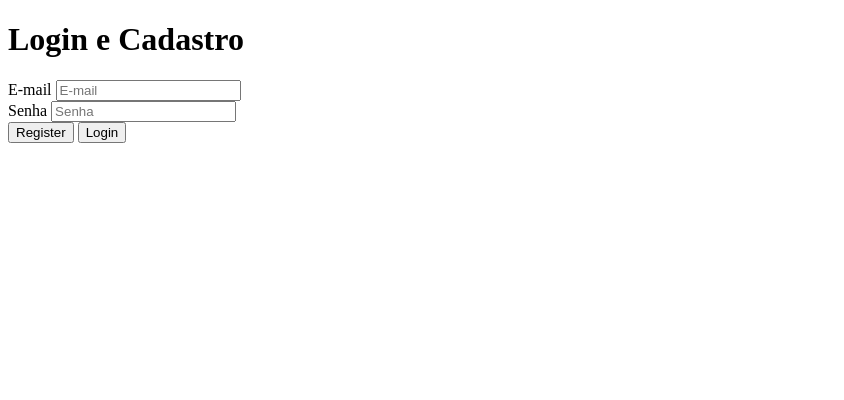
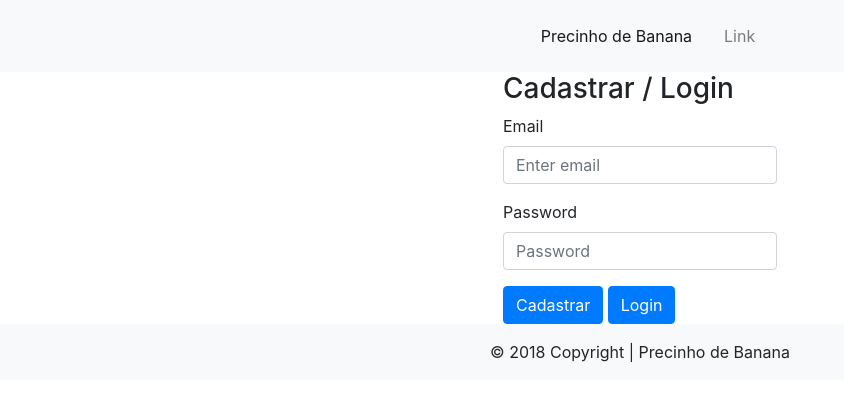
Before and after one commit to solangealmn/peixinho-urbano, a plain HTML site: page login.html in a window 1280 px wide. Shown: the whole page, without its empty margins (0-844 px from the left). Drawn offline with nearby package versions, Linux system fonts and the light colour scheme.

```diff
--- a/index.js
+++ b/index.js
@@ -10,7 +10,6 @@ const dataTickets = () => {
     snapshot.forEach(function(childSnapshot) {
       var childKey = childSnapshot.key;
       var childData = childSnapshot.val();
-      console.log(childSnapshot.val())
       $(".tickets-list").prepend(`
         <li>
           <div data-task-id=${childKey} />
--- a/login.html
+++ b/login.html
@@ -1,36 +1,79 @@
 <!DOCTYPE html>
-<html lang="en">
-
+<html lang="pt-br">
   <head>
- <meta charset="UTF-8">
- <meta name="viewport" content="width=device-width, initial-scale=1.0">
- <meta http-equiv="X-UA-Compatible" content="ie=edge">
- <title>Precinho de banana</title>
-</head>
-
-<body>
- <form class="d-flex flex-column">
-   <h1 class="form-title mb-2">Login e Cadastro</h1>
-   <div class="mb-2">
-     <label class="form-label">E-mail</label>
-     <input class="email form-input" type="e-mail" placeholder="E-mail" />
-   </div>
-   <div class="mb-2">
-     <label class="form-label">Senha</label>
-     <input class="password form-input" type="password" placeholder="Senha" />
-   </div>
-   <button class="signup-btn form-btn d-flex flex-column align-items-center mt-3 py-2 px-3">Register</button>
-   <button class="signin-btn form-btn d-flex flex-column align-items-center mt-3 py-2 px-3">Login</button>
- </form>
- <!-- LOAD JQUERY AND JS -->
- <script src="https://code.jquery.com/jquery-3.3.1.min.js" integrity="sha256-FgpCb/KJQlLNfOu91ta32o/NMZxltwRo8QtmkMRdAu8=" crossorigin="anonymous"></script>
-
-<!-- LOAD FIREBASE -->
+    <meta charset="utf-8">
+    <meta name="viewport" content="width=device-width, initial-scale=1, shrink-to-fit=no">
+    <link rel="stylesheet" href="https://stackpath.bootstrapcdn.com/bootstrap/4.1.3/css/bootstrap.min.css">
+    <link rel="stylesheet" type="text/css" href="dist/style.css">
     <script src="https://www.gstatic.com/firebasejs/5.4.1/firebase-app.js"></script>
     <script src="https://www.gstatic.com/firebasejs/5.4.1/firebase-auth.js"></script>
     <script src="https://www.gstatic.com/firebasejs/5.4.1/firebase-database.js"></script>
+    <script src="https://www.gstatic.com/firebasejs/5.5.2/firebase.js"></script>
+    <script>
+     // Initialize Firebase
+     var config = {
+       apiKey: "AIzaSyB961BZZ4JIAmIBh-j6tZ7Bx9sfEiTmF2A",
+       authDomain: "precinhodebanana2018.firebaseapp.com",
+       databaseURL: "https://precinhodebanana2018.firebaseio.com",
+       projectId: "precinhodebanana2018",
+       storageBucket: "precinhodebanana2018.appspot.com",
+       messagingSenderId: "843314755786"
+     };
+     firebase.initializeApp(config);
+    </script>
+    <title>Precinho de Banana</title>
+  </head>
+  <body>
+    <!--Header-->
+    <header>
+      <nav class="navbar navbar-expand-lg navbar-light bg-light d-flex bd-highlight">
+        <a class="navbar-brand flex-grow-1 bd-highlight" href="#">
+          <!-- <img src="dist/assets/banana.svg" width="90" height="90" alt=""> -->
+        </a>
+        <button class="navbar-toggler" type="button" data-toggle="collapse" data-target="#navbarSupportedContent" aria-controls="navbarSupportedContent" aria-expanded="false" aria-label="Toggle navigation">
+          <span class="navbar-toggler-icon"></span>
+        </button>
+        <div class="collapse navbar-collapse bd-highlight" id="navbarSupportedContent">
+          <ul class="navbar-nav ">
+            <li class="nav-item active p-2">
+              <a class="nav-link" href="#">Precinho de Banana <span class="sr-only">(current)</span></a>
+            </li>
+            <li class="nav-item p-2">
+              <a class="nav-link" href="#">Link</a>
+            </li>
+          </ul>
+        </div>
+      </nav>
+    </header>
+    <!--Main-->
+    <main>
+      <div class='container'>
+        <div class='row d-flex justify-content-center'>
+          <div class='col-xs rounded form'>
+            <h3>Cadastrar / Login</h3>
+            <form>
+              <div class="form-group">
+                <label for="exampleInputEmail1">Email</label>
+                <input type="email" class="form-control email" id="exampleInputEmail1" aria-describedby="emailHelp" placeholder="Enter email">
+              </div>
+              <div class="form-group">
+                <label for="exampleInputPassword1">Password</label>
+                <input type="password" class="form-control password" id="exampleInputPassword1" placeholder="Password">
+              </div>
+              <button type="submit" class="btn btn-primary signup-btn">Cadastrar</button>
+              <button type="submit" class="btn btn-primary signin-btn">Login</button>
+            </form>
+          </div>
+        </div>
+      </div>
+    </main>
+    <!--Footer-->
+    <footer class='footer-copyright text-center py-3 bg-light'>© 2018 Copyright | Precinho de Banana</footer>
+    <!--Script-->
+    <script src="https://code.jquery.com/jquery-3.2.1.slim.min.js"></script>
+    <script src="https://cdnjs.cloudflare.com/ajax/libs/popper.js/1.12.9/umd/popper.min.js"></script>
+    <script src="https://stackpath.bootstrapcdn.com/bootstrap/4.1.3/js/bootstrap.min.js"></script>
     <script src="firebase-config.js"></script>
-
     <script src="login.js"></script>
   </body>
 </html>
```
Lines whose indentation alone changed are shown as unchanged.
